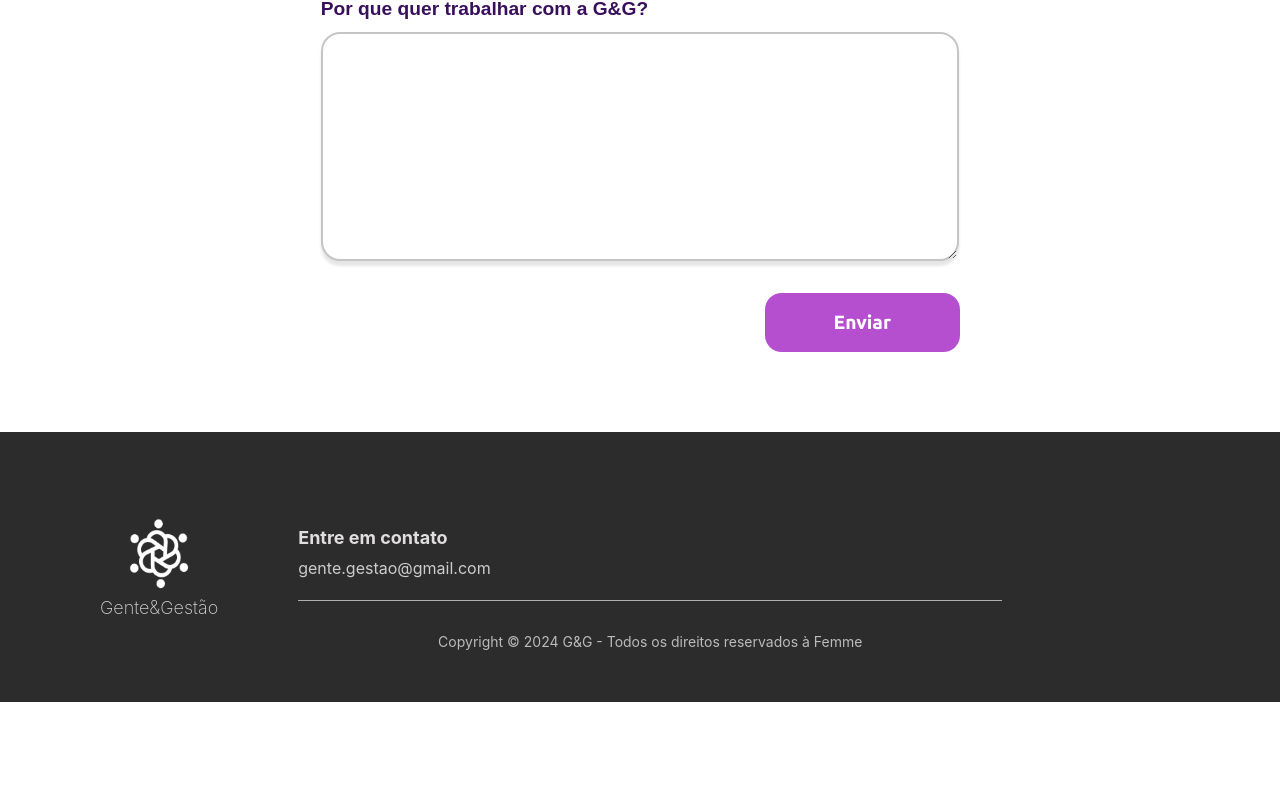
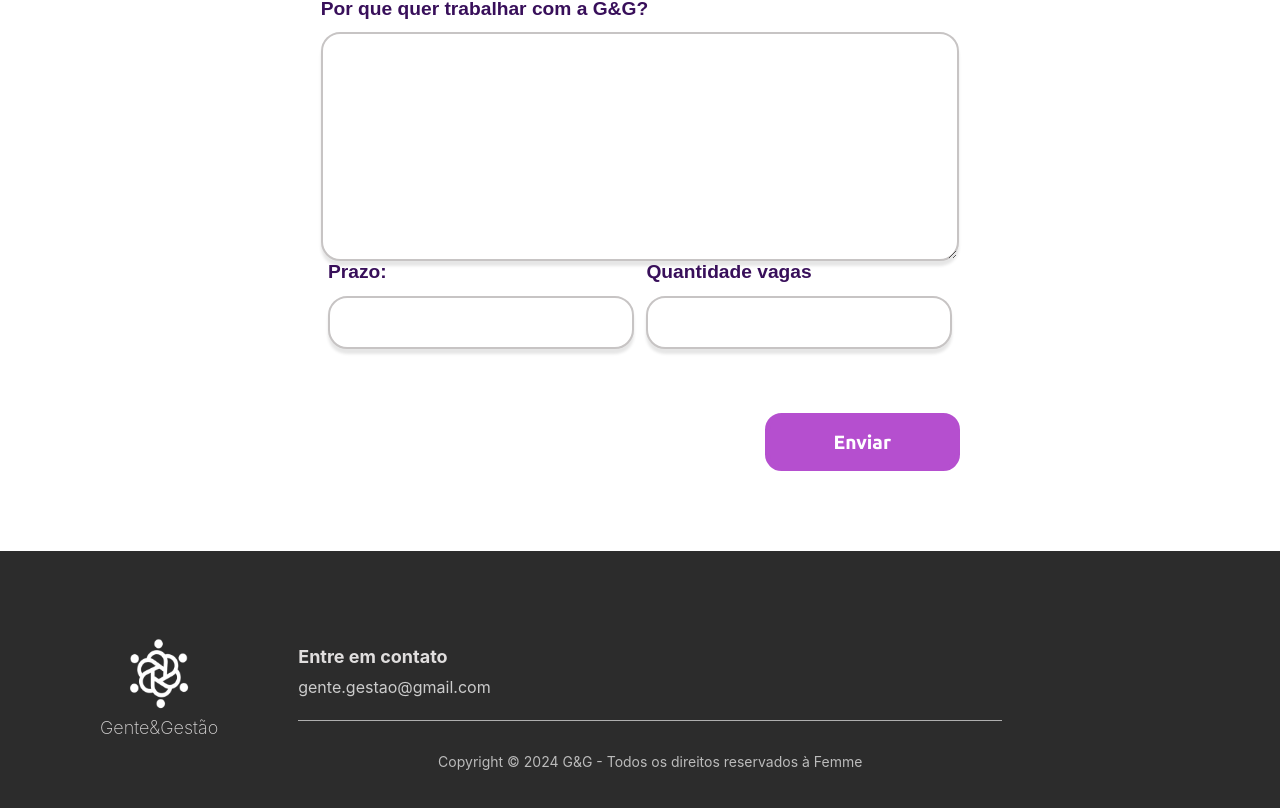
Before and after one commit to myslium/tcc-g-g, a React (Create React App) app: page /falecomconsultor in a window 1280 px wide. Shown: the part 2700-3508 px from the top of the page. Before the commit the page ends 3402 px from the top, so only its background shows below. Built offline with nearby package versions, Linux system fonts and the light colour scheme; a web font is replaced by a local one.

Commit message:
formulario

```diff
--- a/src/pages/falecomconsultor/index.jsx
+++ b/src/pages/falecomconsultor/index.jsx
@@ -20,6 +20,9 @@ export default function Falecomconsultor() {
     const [beneficios, setBeneficios] = useState('');
     const [requisitos, setRequisitos] = useState('');
     const [descricao, setDescricao] = useState('');
+    const [quantidade, setQuantidade,] = useState('');
+    const [vencimento, setVencimento] = useState('');
+
 
     async function novaVaga() {
 
@@ -34,11 +37,14 @@ export default function Falecomconsultor() {
             "salario": Number(salario),
             "beneficios": beneficios,
             "requisicoes": requisitos,
-            "descricao": descricao
+            "descricao": descricao,
+             "vencimento":  vencimento,
+             "quantidade": quantidade
+
         };
 
         const url = 'http://localhost:5010/vagas';
-        let resp = await axios.post(url, paramCorpo);
+     await axios.post(url, paramCorpo);
 
 
 
@@ -192,7 +198,20 @@ export default function Falecomconsultor() {
 
                     </div>
 
+                    <div className='duo'>
 
+                        <div>
+                            <label>Prazo:</label>
+                            <input className = 'pequeno'type="text" value={vencimento} onChange={e => setVencimento(e.target.value)}/>
+
+                        </div>
+
+                         <div>
+                            <label>Quantidade vagas</label>
+                            <input className = 'pequeno'type="text" value={quantidade} onChange={e => setQuantidade(e.target.value)}/>
+                        </div>
+
+                    </div>
 
 
                     <div className='botao'>
--- a/src/pages/login/index.jsx
+++ b/src/pages/login/index.jsx
@@ -2,7 +2,7 @@ import React, { useState } from 'react';
 import './index.scss';
 import axios from 'axios';
 import { useNavigate } from 'react-router-dom';
-import { Link } from 'react-router-dom';
+
 
 export default function Login() {
     const [usuario, setUsuario] = useState('');
```
